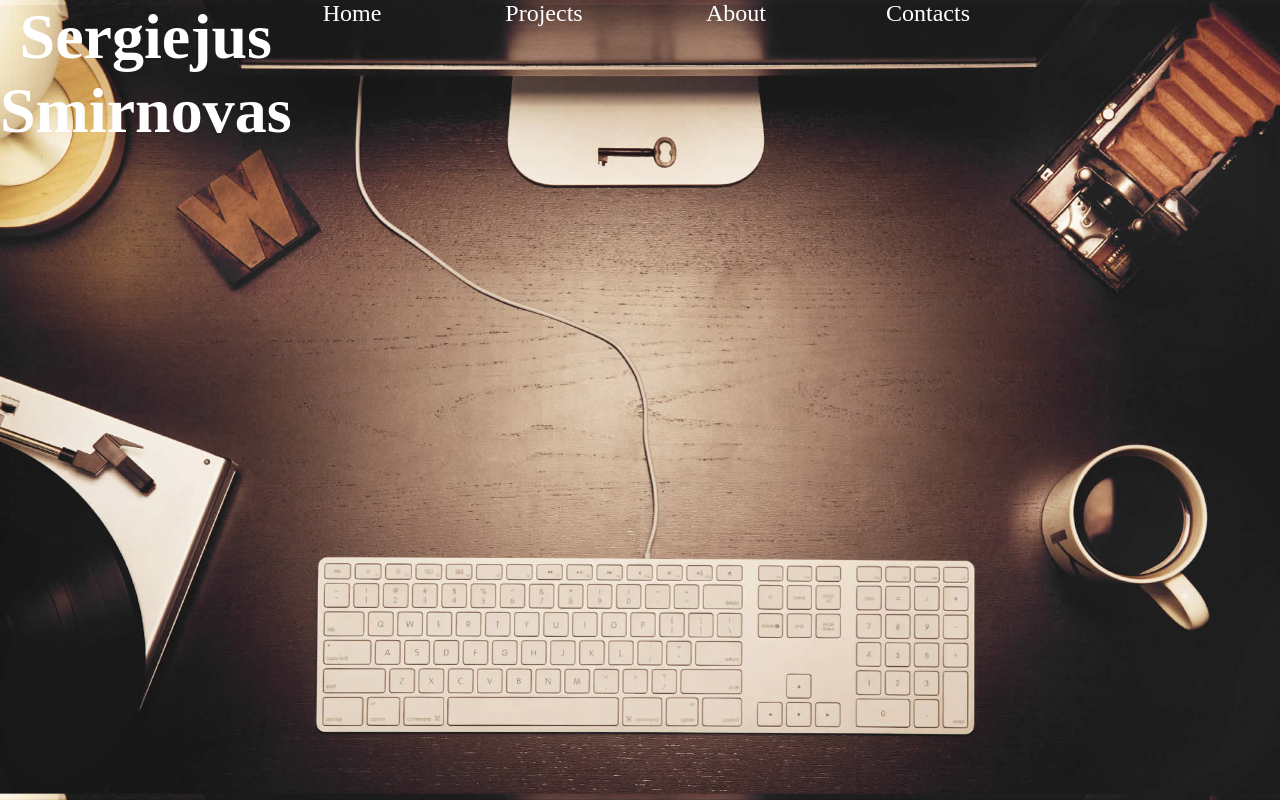
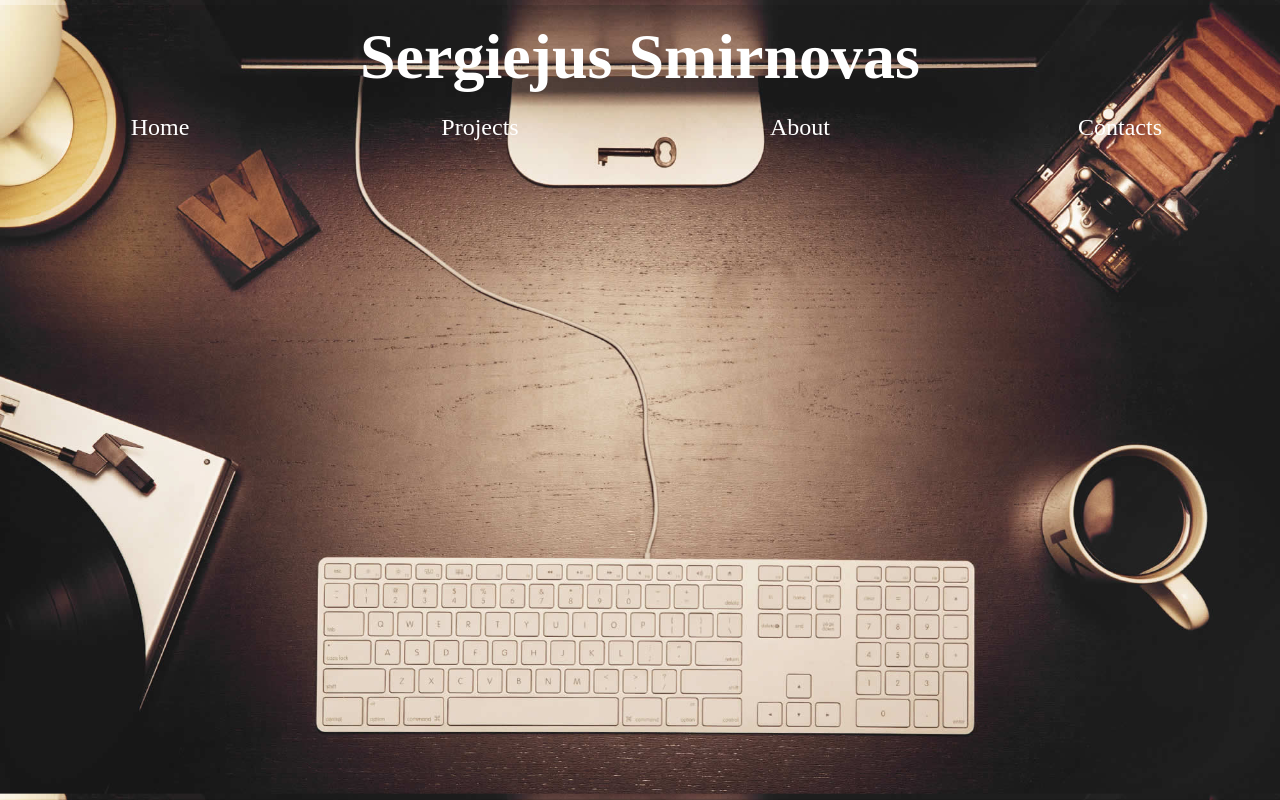
Before and after one commit to Sergiejus/Portfolio, a plain HTML site: page index.html in a window 1280 px wide. Drawn offline with Linux system fonts and the light colour scheme.

Commit message:
Works have began 1.1

```diff
--- a/desktop.css
+++ b/desktop.css
@@ -17,7 +17,6 @@ nav ul {
     display: grid;
     grid-template-columns: 25% 25% 25% 25%;
     text-align: center;
-    color: white;
     width: 100%;
     font-size: 1.5em;
 }
--- a/style.css
+++ b/style.css
@@ -2,3 +2,12 @@ body {
     background-image: url("images/portfolio_background.jpg");
     background-size: cover;
   }
+  header {
+    color: white;
+    padding: 20px;
+    grid-area: header;
+}
+nav {
+  color: white;
+  grid-area: nav;
+}
```
